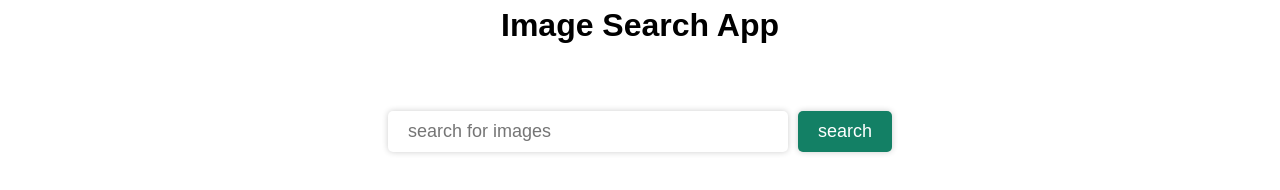
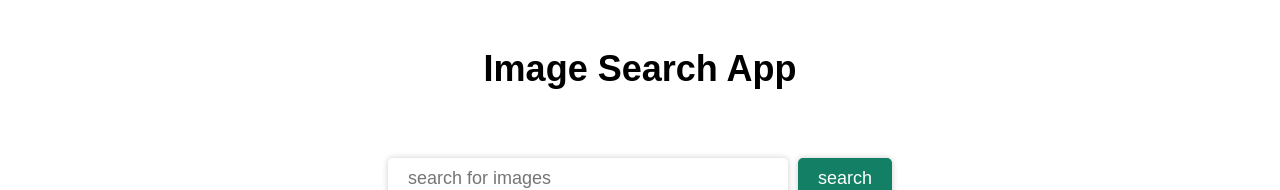
Before and after one commit to malthaf9/image-search-app, a plain HTML site: page index.html in a window 1280 px wide. Shown: the top 190 px of the page. Drawn offline with Linux system fonts and the light colour scheme.

Commit message:
Update styles.css

```diff
--- a/styles.css
+++ b/styles.css
@@ -13,10 +13,10 @@ body {
 
 /*---- heading element area ----*/
 h1 {
-    font-size: 36;
+    font-size: 36px; /* Added 'px' unit */
     font-weight: bold;
     text-align: center;
-    margin: 40px 0 px 60px 0px;
+    margin: 40px 0 60px 0; /* Removed extra space in margin values */
 }
 
 /*---- form area ----*/
@@ -103,7 +103,7 @@ form {
     margin: 30px auto;
     border-radius: 5px;
     cursor: pointer;
-    display: none;
+    /* Removed duplicate 'display' property */
 }
 
 /*---- media screen width area ----*/
```
